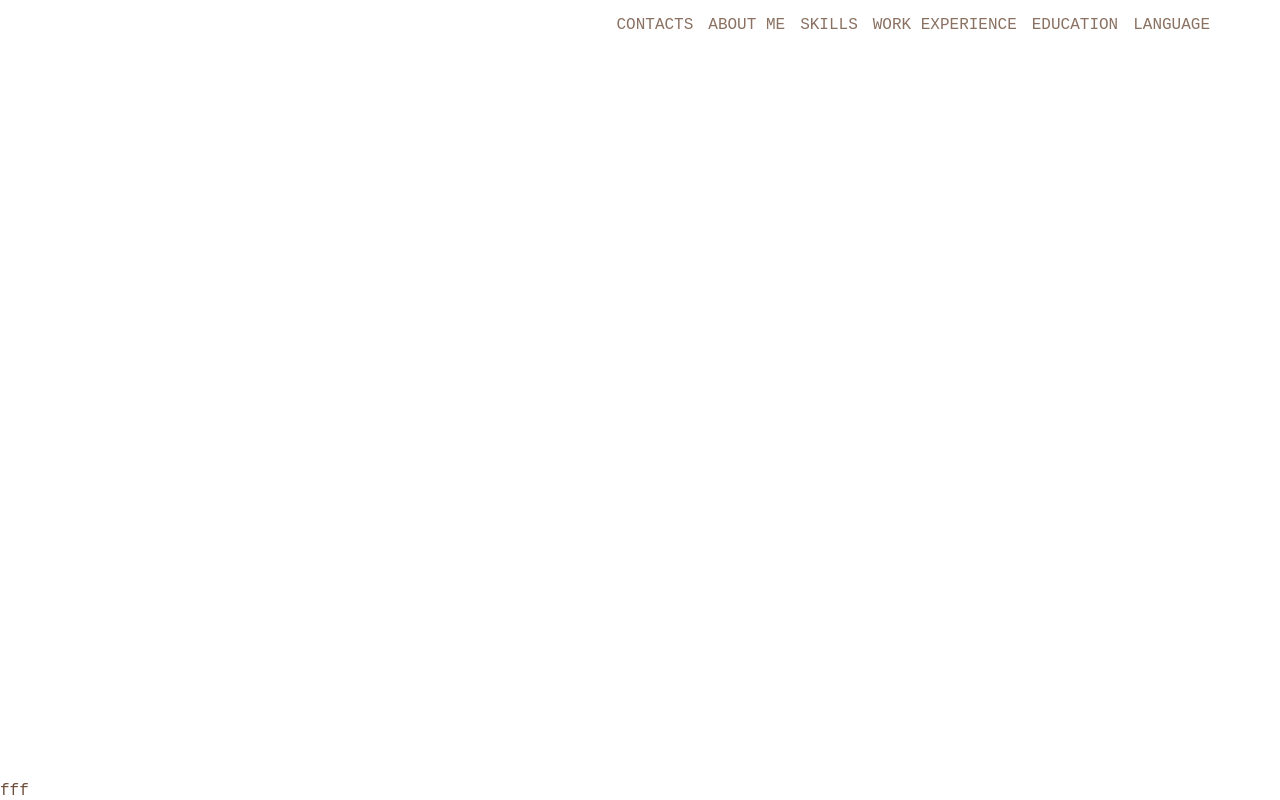
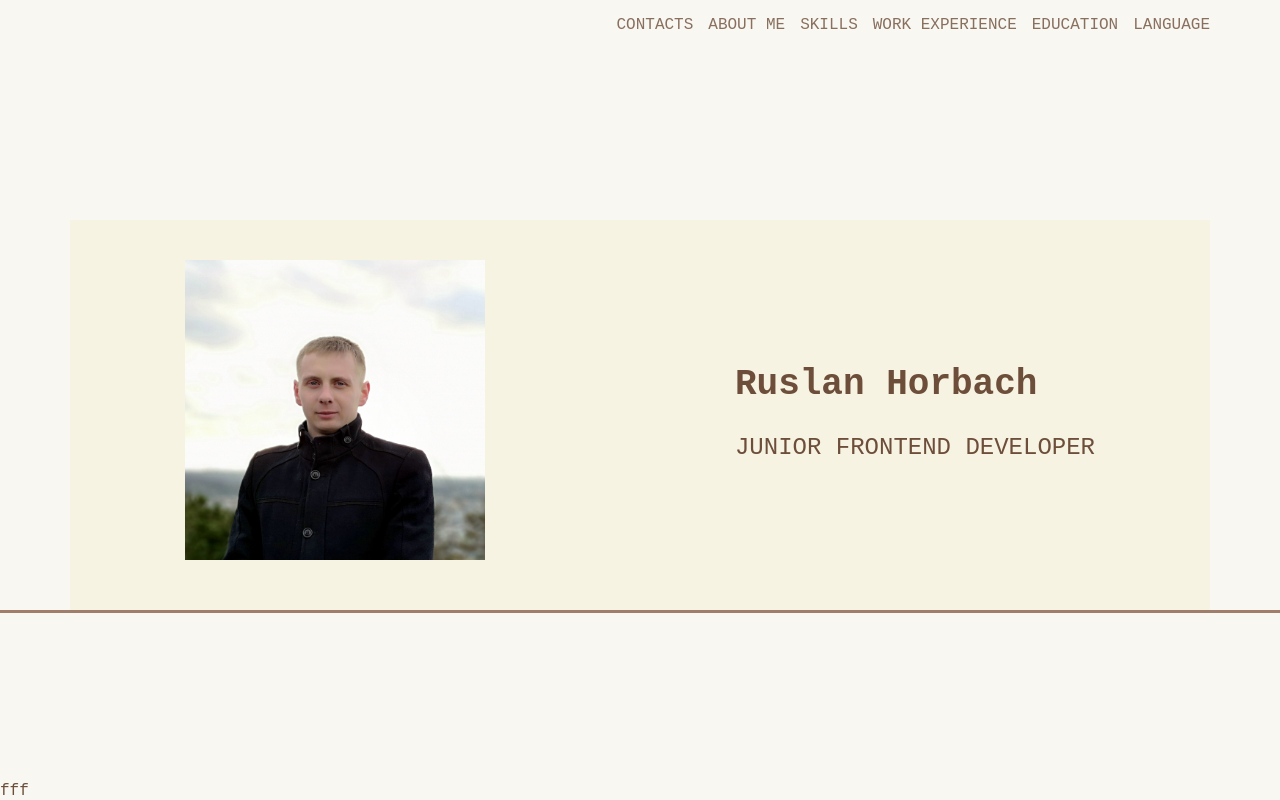
Before and after one commit to RuslanHorbach/rsschool-cv, a plain HTML site: page index.html in a window 1280 px wide. Drawn offline with Linux system fonts and the light colour scheme; a web font is replaced by a local one.

Commit message:
feat: add main profile

```diff
--- a/index.html
+++ b/index.html
@@ -27,7 +27,16 @@
 	</header>
 
 	<main>
-		<div class="main__container"></div>
+		<div class="main__container">
+			<section class="main__profile" >
+				<div class="main__img"></div>
+				<div class="main__about">
+					<h1 class="main__title">Ruslan Horbach</h1>
+					<p class="main__prof">Junior Frontend developer </p>
+				</div>
+			</section>
+			<section class="main__summary"></section>
+		</div>
 	</main>
 
 	<footer>fff
--- a/style.css
+++ b/style.css
@@ -5,7 +5,7 @@ html {
 	scroll-behavior: smooth;
  }
 body{
-	background-color: #FFFFFF;
+	background-color: #f8f7f2;
 	min-height: 100vh;
 	margin: 0px 0px 0px 0px;
 	padding: 0px 0px 0px 0px;
@@ -19,19 +19,18 @@ body{
 	max-width: 1170px;
 	margin: 0 auto;
 	padding: 0px 15px;
+
 }
 
 /* ======================HEADER===================== */
-.header {
-	background-color:  #F8F7F2;
 
-}
 
 .header__list {
 	list-style: none;
 	display: flex;
 	justify-content: flex-end;
 	align-items: center;
+	flex-wrap: wrap;
 
 }
 .header__item {
@@ -55,4 +54,39 @@ li:last-child {
 	opacity: 1;
 }
 
-/* ======================HEADER===================== */
+/* ======================HEADER=============================== */
+
+/* ======================MAIN-profile========================= */
+main {
+	/* align-self:center ; */
+	border-bottom: 3px solid #9f7e6c;
+}
+.main__profile {
+	display: flex;
+	justify-content: space-around;
+	align-items: center;
+	gap: 20px;
+	background-color: #f7f2da94;
+	padding: 40px 0px 50px 0px;
+}
+.main__img {
+	width: 300px;
+	height: 300px;
+	background-image: url(./1111.jpg);
+	background-repeat: no-repeat;
+	background-position: center center;
+	background-size: cover;
+
+}
+.main__about {
+}
+.main__title {
+	font-size: 36px;
+}
+.main__prof {
+	font-size: 24px;
+	text-transform: uppercase;
+}
+
+
+/* ======================MAIN=========================*/
```
